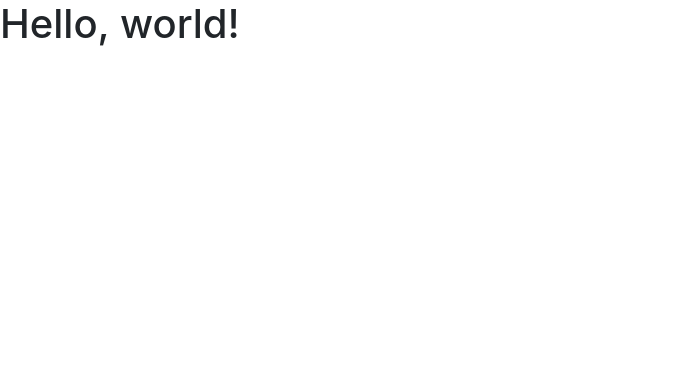
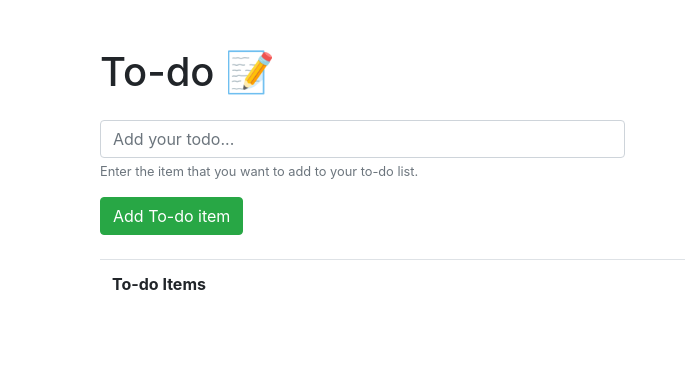
Before and after one commit to BrandonBurrus/fun-with-flask, a Flask app: page / in a window 1280 px wide. Shown: the top 371 px of the page, without its empty margins (0-685 px from the left). Run offline with Flask 2, Linux system fonts and the light colour scheme; lists and menus that the app fills with data are empty; some libraries are stand-ins or nearby versions.

Commit message:
feat: add basic styling to index page

```diff
--- a/templates/index.jinja
+++ b/templates/index.jinja
@@ -5,5 +5,30 @@
 {% endblock %}
 
 {% block body %}
-<h1>Hello, world!</h1>
+<div class="container py-5">
+  <div class="col-12">
+    <h1 class="mb-4">To-do 📝</h1>
+  </div>
+  <form class="mb-4">
+    <div class="col-md-6">
+      <div class="form-group">
+        <input type="text" class="form-control" id="todo-input" aria-describedby="todo-item-help" placeholder="Add your todo...">
+        <small id="todo-item-help" class="form-text text-muted">Enter the item that you want to add to your to-do list.</small>
+      </div>
+    </div>
+    <div class="col-auto">
+        <button type="submit" class="btn btn-success">Add To-do item</button>
+    </div>
+  </form>
+  <div class="col-12">
+    <table class="table">
+      <tr>
+        <th>To-do Items</th>
+      </tr>
+      <tr>
+
+      </tr>
+    </table>
+  </div>
+</div>
 {% endblock %}
```
